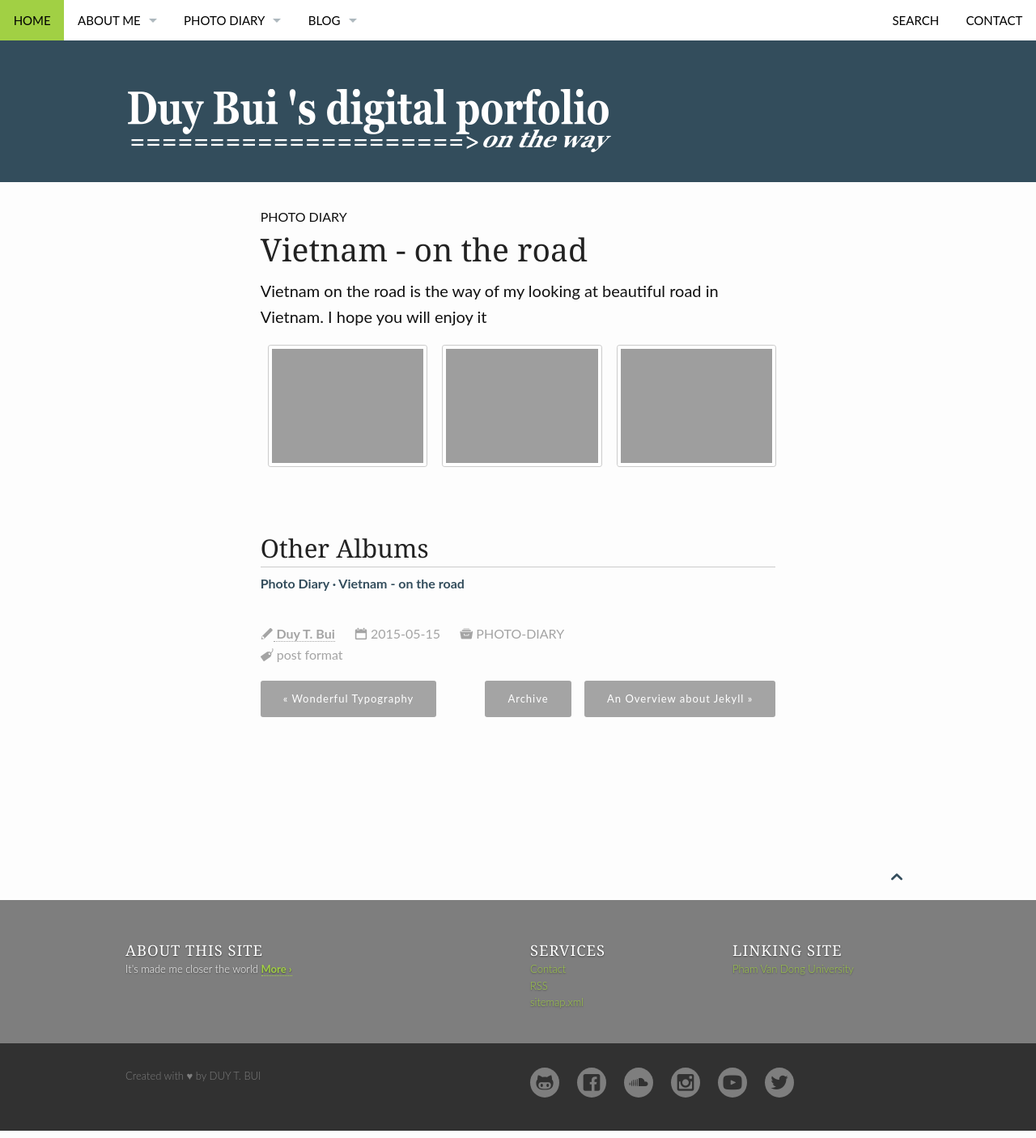
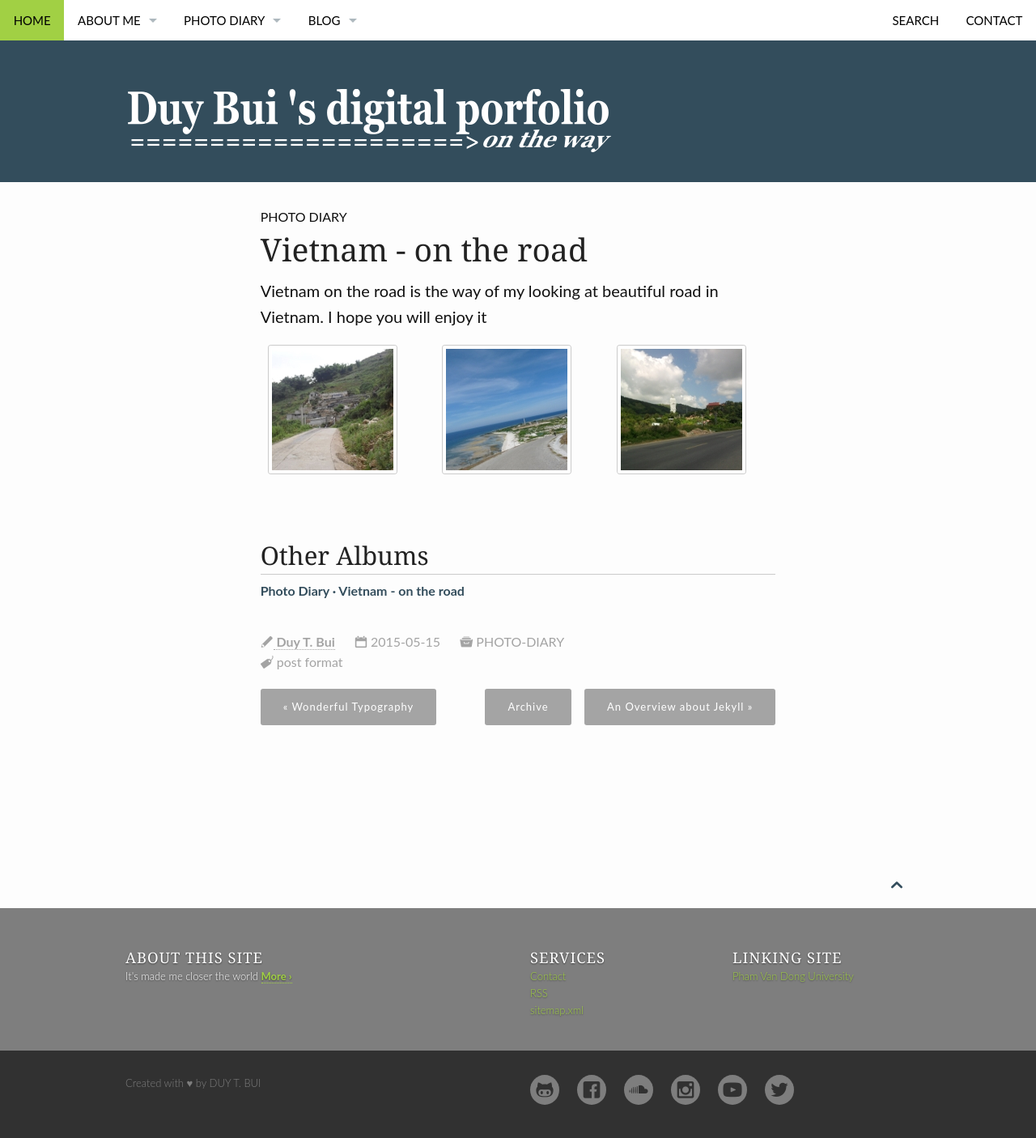
Before and after one commit to duybuidotvn/duybuidotvn.github.io, a Jekyll site: the page built from _posts/photo-diary/2015-05-15-gallery-2015.md, in a window 1280 px wide. Shown: the whole page at 81% size. Built offline with Jekyll 4.4.1, drawn with Linux system fonts in a browser that asks for light colours.

Commit message:
170515-905-photo2015

```diff
--- a/_posts/photo-diary/2015-05-15-gallery-2015.md
+++ b/_posts/photo-diary/2015-05-15-gallery-2015.md
@@ -13,9 +13,9 @@ image:
 
 
 <ul class="clearing-thumbs small-block-grid-3" data-clearing>
-  <li><a href="https://download.unsplash.com/photo-1431866882364-e7d0880c5a01"><img  data-caption="Sapa's road" class="th" src="{{ site.url }}/images/thumbs-photo-diary/on-the-road/road1.jpg"></a></li>
-  <li><a href="https://download.unsplash.com/photo-1431867204310-08528e8353bc"><img  data-caption="Ly Son's road" class="th" src="{{ site.url }}/images/thumbs-photo-diary/on-the-road/road2.jpg"></a></li>
-  <li><a href="https://download.unsplash.com/photo-1431867351497-96d486aa028f"><img  data-caption="Binh Thuan's road" class="th" src="{{ site.url }}/images/thumbs-photo-diary/on-the-road/road3.jpg"></a></li>
+  <li><a href="https://download.unsplash.com/photo-1431866882364-e7d0880c5a01"><img  data-caption="Sapa's road" class="th" src="{{ site.url }}/images/thumbs-photo-diary/on-the-road/thumb-road1.jpg"></a></li>
+  <li><a href="https://download.unsplash.com/photo-1431867204310-08528e8353bc"><img  data-caption="Ly Son's road" class="th" src="{{ site.url }}/images/thumbs-photo-diary/on-the-road/thumb-road2.jpg"></a></li>
+  <li><a href="https://download.unsplash.com/photo-1431867351497-96d486aa028f"><img  data-caption="Binh Thuan's road" class="th" src="{{ site.url }}/images/thumbs-photo-diary/on-the-road/thumb-road3.jpg"></a></li>
 </ul>
 
 
```
